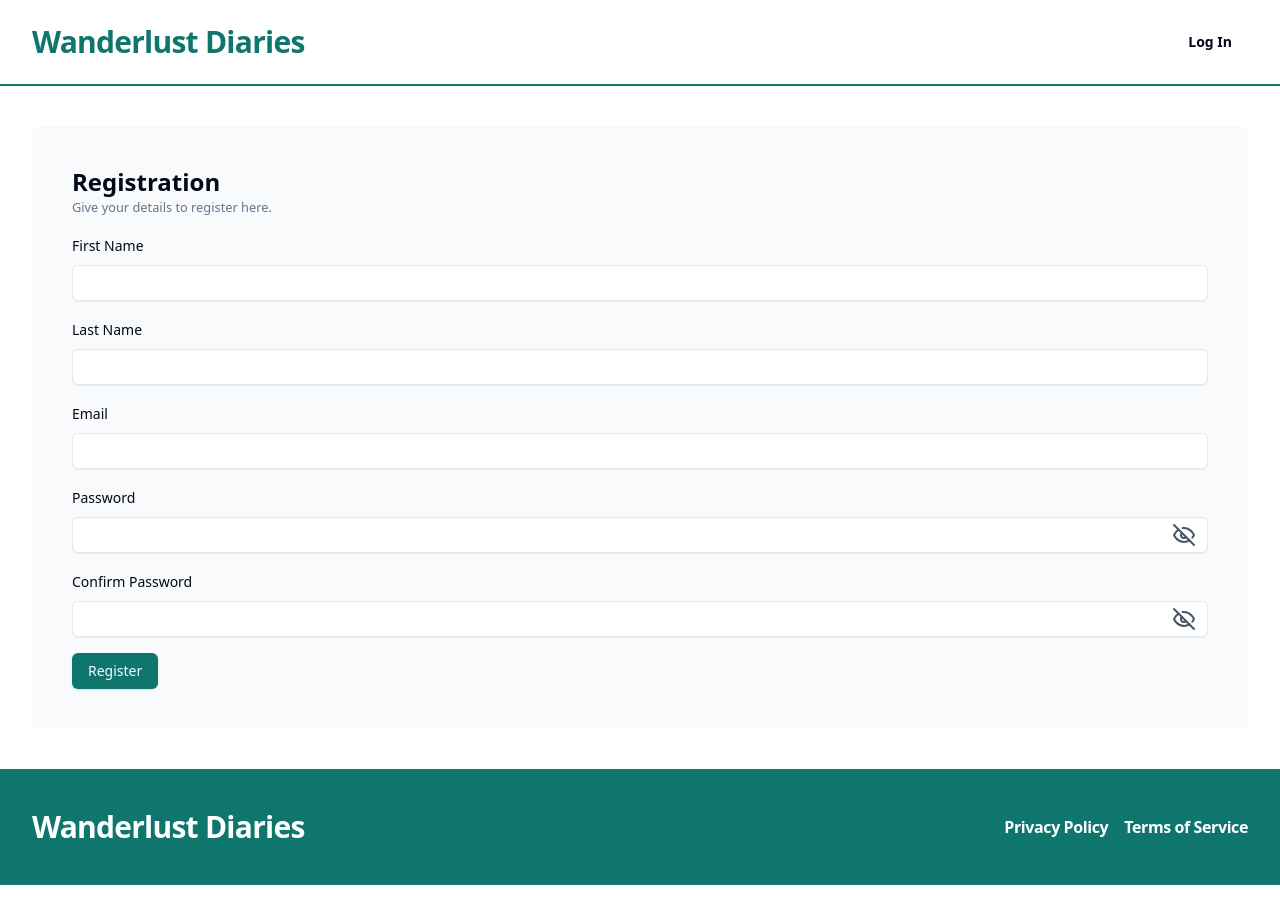
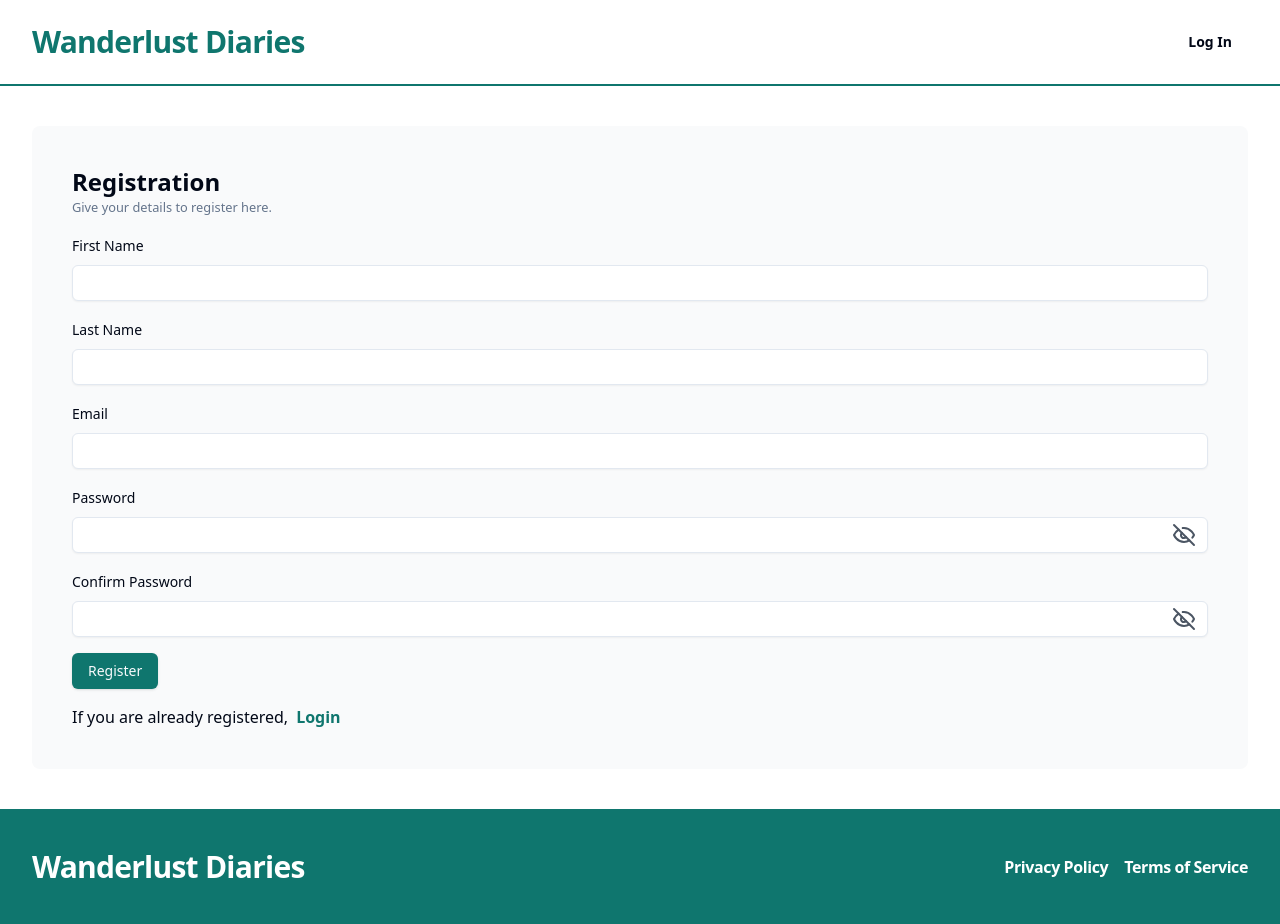
Before and after one commit to Madhushani-29/Blog-App-Frontend, a React (Vite) app: page /register in a window 1280 px wide. Before the commit the page ends 885 px from the top, so only its background shows below. Built offline with nearby package versions, Linux system fonts and the light colour scheme.

Commit message:
login and registration forms

```diff
--- a/src/form/UserRegistration/UserRegistrationForm.tsx
+++ b/src/form/UserRegistration/UserRegistrationForm.tsx
@@ -13,6 +13,7 @@ import {
 import { Input } from "@/components/ui/input";
 import { Button } from "@/components/ui/button";
 import PasswordInputField from "./PasswordInputField";
+import { Link } from "react-router-dom";
 
 const registrationFormSchema = z.object({
     firstName: z.string().min(1, { message: "First name is required" }),
@@ -93,11 +94,15 @@ const UserRegistrationForm = ({
                         </FormItem>
                     )}
                 />
-                <PasswordInputField FieldName="password" label="Password"/>
-                <PasswordInputField FieldName="confirm" label="Confirm Password"/>
+                <PasswordInputField FieldName="password" label="Password" />
+                <PasswordInputField FieldName="confirm" label="Confirm Password" />
                 <Button type="submit" className="bg-teal-700">
                     {buttonText}
                 </Button>
+                <div className="flex">
+                    <p>If you are already registered,</p>
+                    <Link to="/login" className="pl-2 font-bold text-teal-700">Login</Link>
+                </div>
             </form>
         </Form>
     );
```
